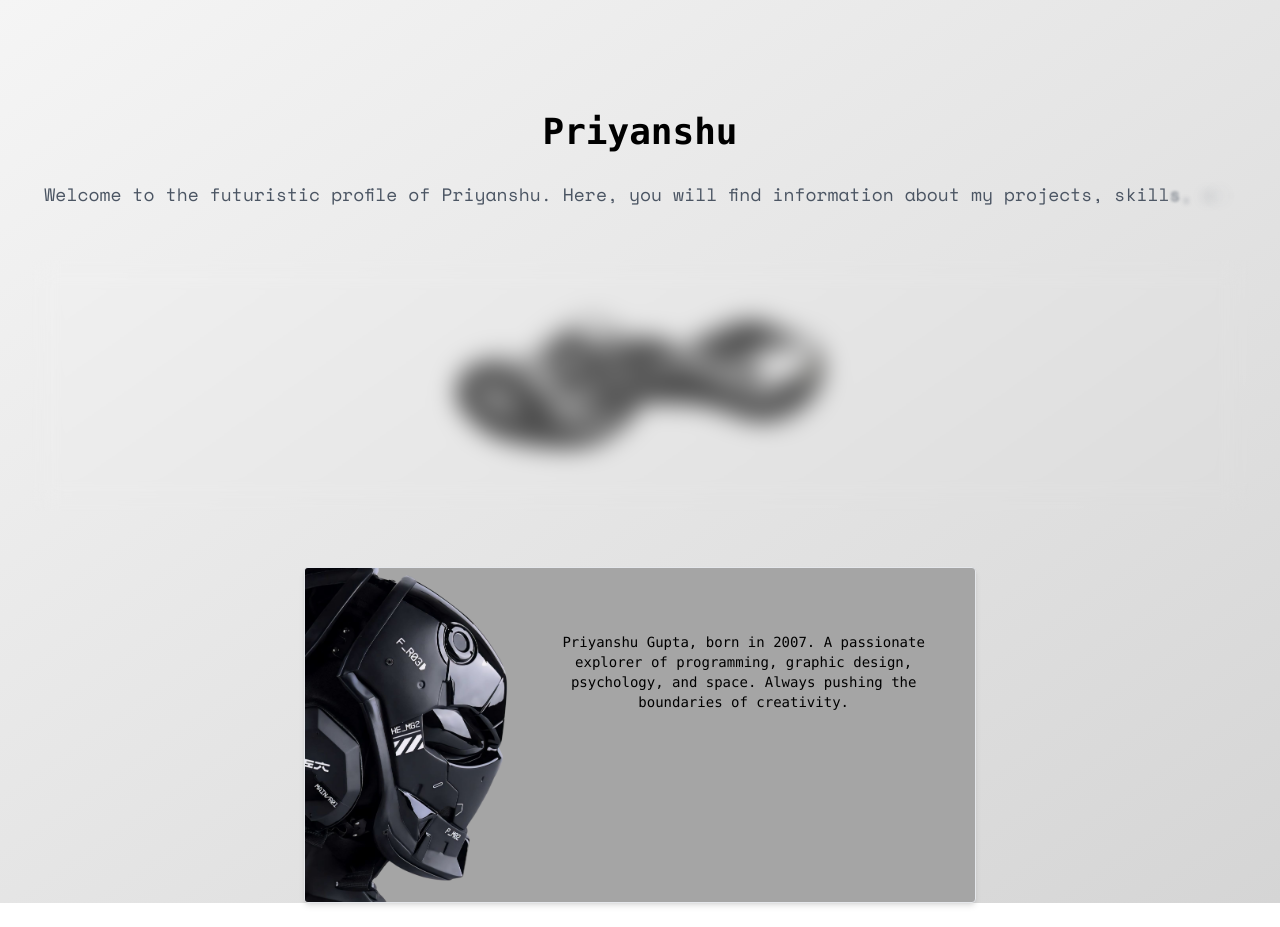
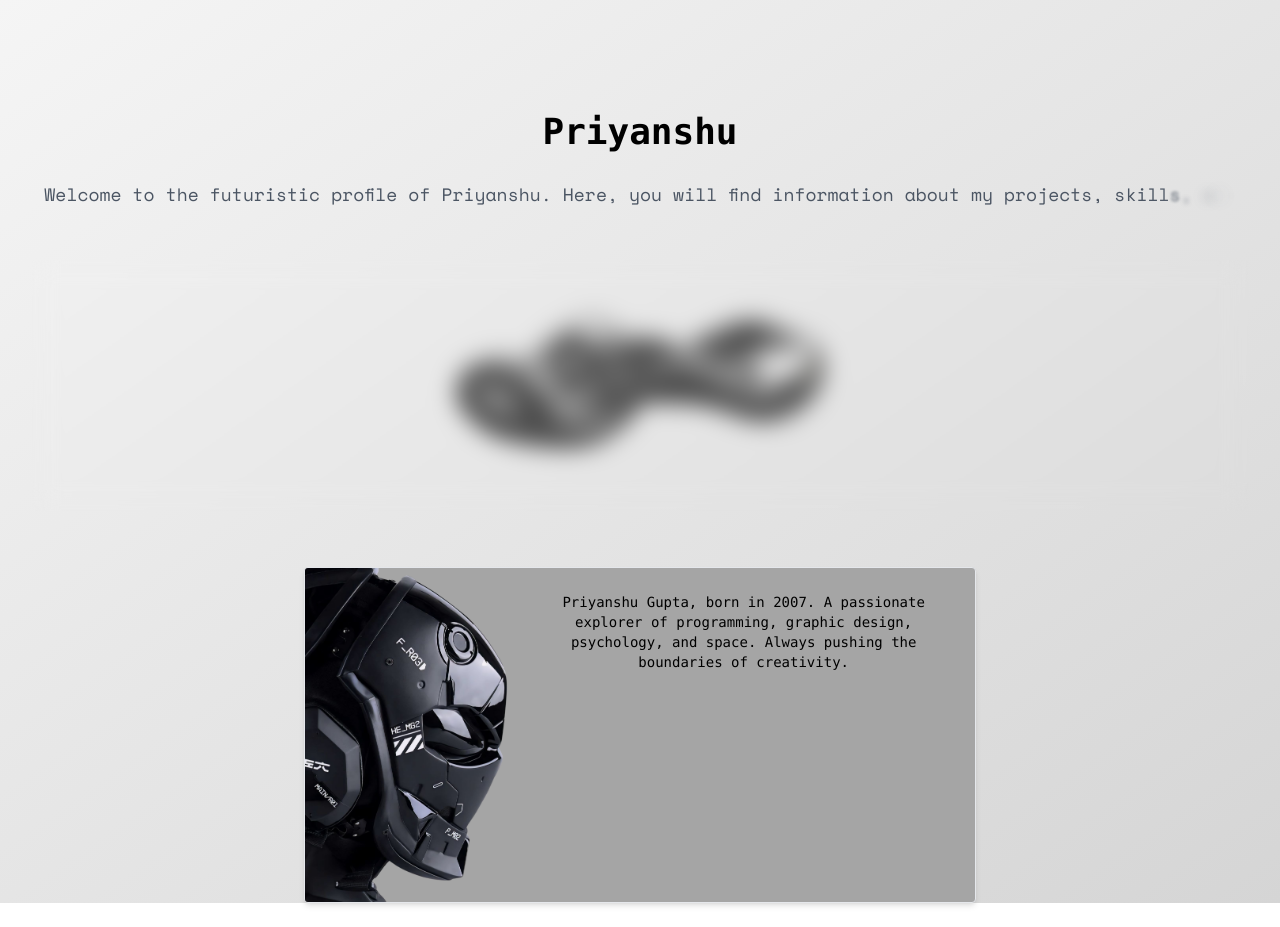
Before and after one commit to Priyansxu/Website, a Next.js app: page / in a window 1280 px wide. Built offline with nearby package versions, Linux system fonts and the light colour scheme.

Commit message:
Update index.js

```diff
--- a/pages/index.js
+++ b/pages/index.js
@@ -73,7 +73,7 @@ export default function Page() {
         />
       </div>
       <div className="flex-grow pr-4 text-black text-sm justify-center text-center">
-        <p className="my-8 py-8">
+        <p className="my-2 py-4">
          Priyanshu Gupta, born in 2007. A passionate explorer of programming, graphic design, psychology, and space. Always pushing the boundaries of creativity.
         </p>
       </div>
```
